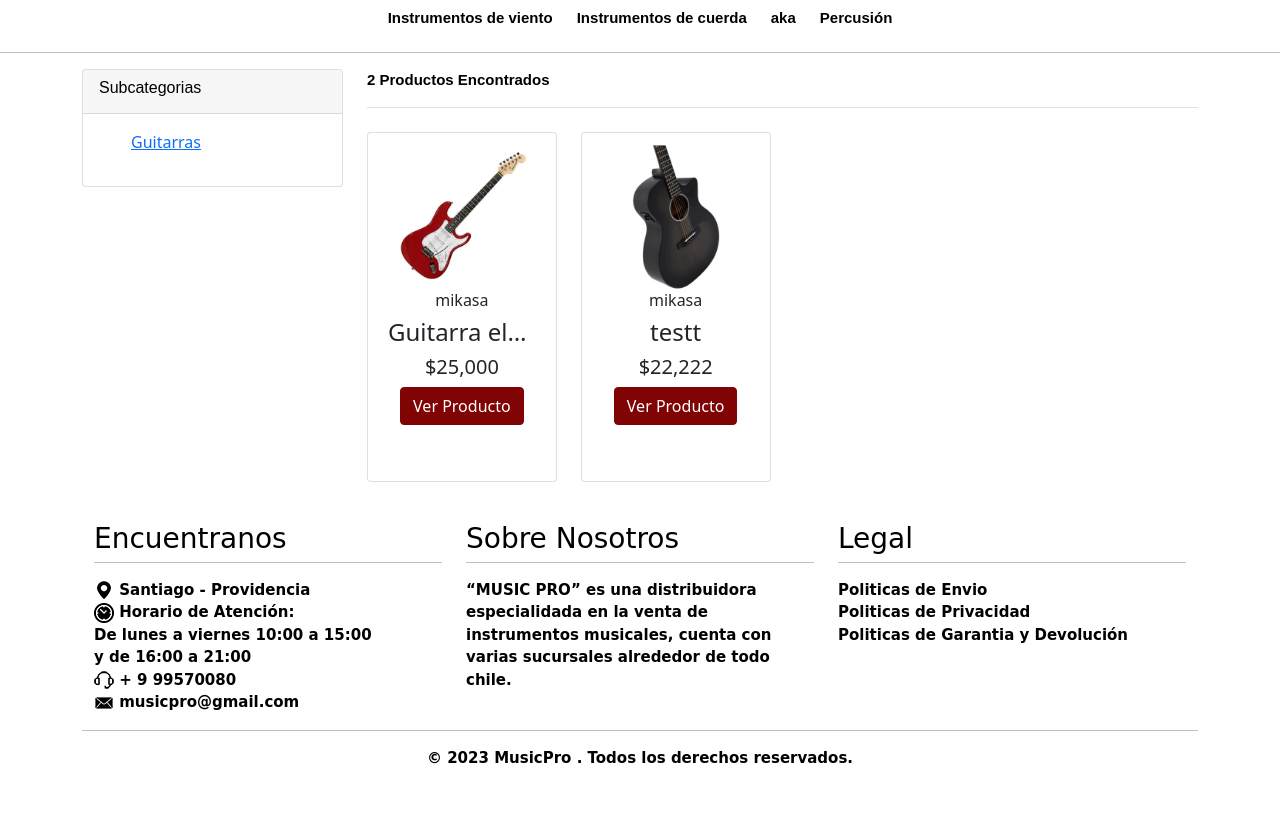
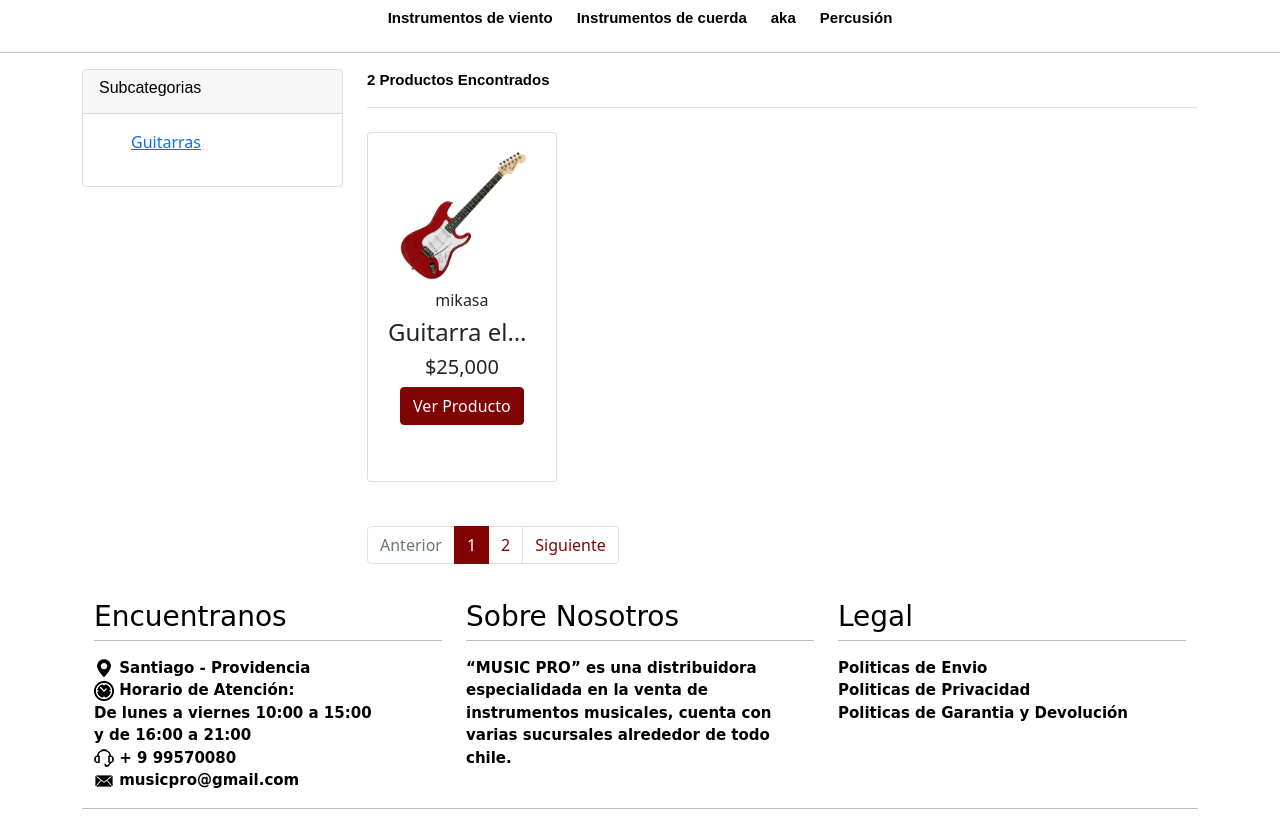
Before and after one commit to dacamposk/musicpro, a Django app: a page that uses app/templates/app/tienda/store.html in a window 1280 px wide. Shown: the part 210-1030 px from the top of the page. Before the commit the page ends 974 px from the top, so only its background shows below. Run offline with Django 4.2, Linux system fonts and the light colour scheme; data comes from the database, SQL or seed files in the repository; both versions use the stored data as it was after the commit; some libraries are stand-ins or nearby versions.

Commit message:
añadido paginador filtrar cada 8 productos

```diff
--- a/app/static/css/estilos.css
+++ b/app/static/css/estilos.css
@@ -323,35 +358,14 @@ footer a:active {
     height: 40px;
   }
 
-/* ====================== carrito icono ==================== */
 
-#cart {
-    position: relative;
-    display: inline-block;
-    margin-left: 15px;
+/* ====================== paginador ==================== */
+
+.pagination .page-link {
+    color: #810404;
 }
 
-#cart img {
-    height: 27px;
-    width: 27px;
+.pagination .page-item.active .page-link {
+    background-color: #810404;
+    border-color: #810404;
 }
-
-#cart-quantity {
-    position: absolute;
-    top: -5px;
-    right: -10px;
-    background: red;
-    color: white;
-    padding: 2px 5px;
-    border-radius: 50%;
-    font-size: 0.7em;
-}
-
-.mt-60 {
-    margin-top: 13px;
-}
-
-.cart-icon:hover {
-    transform: scale(1.1);
-    transition: transform 0.3s ease-in-out;
-}
--- a/app/templates/app/tienda/cart.html
+++ b/app/templates/app/tienda/cart.html
@@ -45,7 +45,7 @@
                 <figure class="itemside align-items-center">
                     <div class="aside"><img src="{{ cart_item.producto.imagen.url}}" class="img-sm"></div>
                     <figcaption class="info">
-                        <a href="#" class="title text-dark">{{ cart_item.producto.nombreProducto}}</a>
+                        <a  href="{{ cart_item.producto.get_url }}" class="title text-dark">{{ cart_item.producto.nombreProducto}}</a>
                         <p class="text-muted small">{{ cart_item.producto.marca}}</p>
                     </figcaption>
                 </figure>
@@ -114,7 +114,7 @@
                     <img src="{% static 'img/icons/payments.png' %}" height="26">
                 </p>
                 <a href="./place-order.html" class="btn btn-primary btn-block"> Checkout </a>
-                <a href="./store.html" class="btn btn-light btn-block">Seguir Comprando</a>
+                <a  href="{% url 'home' %}" class="btn btn-light btn-block">Seguir Comprando</a>
             </div> <!-- card-body.// -->
             </div> <!-- card.// -->
 
--- a/app/templates/app/tienda/store.html
+++ b/app/templates/app/tienda/store.html
@@ -18,7 +18,9 @@
                             <div class="card-body">
                                 {% for sub in subCat %}
                                 <ul class="list-menu">
-                    <li><a href="{% url 'subCatfilter' sub.slugcat sub.slug  %}">{{sub.nombreSubCategoria}}</a></li>
+                                    <li><a
+                                            href="{% url 'subCatfilter' sub.slugcat sub.slug  %}">{{sub.nombreSubCategoria}}</a>
+                                    </li>
                                 </ul>
                                 {% endfor %}
                             </div> <!-- card-body.// -->
@@ -36,7 +38,8 @@
                         <div class="filter-content collapse show" id="collapse_4" style="">
                             {% for t in tipo %}
                             <div class="card-body">
-                    <label><input type="checkbox" id="cbox1" value="first_checkbox"> {{t.nombreTipoInstrumento}} <a href=""></a></label><br>
+                                <label><input type="checkbox" id="cbox1" value="first_checkbox">
+                                    {{t.nombreTipoInstrumento}} <a href=""></a></label><br>
                                 <label class="checkbox-btn">
 
                                 </label>
@@ -69,16 +72,19 @@
                     <div class="col-xs col-sm-6 col-md col-lg-3">
                         <div class="producto">
                             <div class="card">
-                <div class="body-card" >
-                    <div class="text-center"><img src="{{ p.imagen.url}}"  class="img-fluid" >
+                                <div class="body-card">
+                                    <div class="text-center"><img src="{{ p.imagen.url}}" class="img-fluid">
                                     </div>
 
                                     <h6 class="text-center ">{{p.marca}}</h6>
                                     <h4 class="text-center text-truncate">{{p.nombreProducto}}</h4>
                                     <h5 class="text-center ">${{p.precio | intcomma}}</h5>
                                     <!-- Boton Ver Producto -->
-                    <a href="{% url 'detalle' p.SKU %}"><div class="text-center"> <button  type="button"  class="btn btn-success " >
-                        Ver Producto</button> </a></div>
+                                    <a href="{% url 'detalle' p.SKU %}">
+                                        <div class="text-center"> <button type="button" class="btn btn-success ">
+                                                Ver Producto</button>
+                                    </a>
+                                </div>
 
 
 
@@ -87,6 +93,34 @@
                     </div>
                 </div>
                 {% endfor %}
+                {% if productos.has_other_pages %}
+                <nav class="mt-4" aria-label="Page navigation sample">
+                    <ul class="pagination">
+                        {%if productos.has_previous%}
+                        <li class="page-item"><a class="page-link"
+                                href="?page={{productos.previous_page_numer}}">Previous</a></li>
+                        {% else %}
+                        <li class="page-item disabled"><a class="page-link" href="#">Anterior</a></li>
+                        {% endif %}
+                        {% for i in productos.paginator.page_range %}
+                        {%if productos.number == i %}
+                        <li class="page-item active"><a class="page-link" href="#">{{i}}</a></li>
+                        {% else %}
+                        <li class="page-item"><a class="page-link" href="?page={{i}}">{{i}}</a></li>
+                        {% endif %}
+                        {% endfor %}
+
+
+                        {%if productos.has_next%}
+                        <li class="page-item"><a class="page-link"
+                                href="?page={{productos.next_page_number}}">Siguiente</a></li>
+                        {% else %}
+                        <li class="page-item disabled"><a class="page-link" href="#">Siguiente</a></li>
+
+                        {% endif %}
+                    </ul>
+                </nav>
+                {% endif %}
 
         </div>
         {% endblock %}
--- a/app/views.py
+++ b/app/views.py
@@ -7,6 +7,7 @@ from django.contrib import messages
 from .models import User
 from . models import *
 from .models import SubCategoria, Categoria
+from django.core.paginator import EmptyPage, PageNotAnInteger,Paginator
 
 # Create your views here.
 
@@ -88,17 +89,22 @@ def store (request, slug):
     catslug = Categoria.objects.get(slug = slug)
     subcat = SubCategoria.objects.filter(categoria=catslug)
     productos = Producto.objects.filter(categoria=catslug)
+    paginator = Paginator(productos, 1)
+    page = request.GET.get('page')
+    paged_productos = paginator.get_page(page)
     categorias = Categoria.objects.all()
     producto_count = productos.count()
     context = {
         'tipo':tipo,
         'subCat':subcat,
         'categorias':categorias,
-        'productos': productos,
+        'productos': paged_productos,
         'producto_count': producto_count,
 
     }
     return render(request, 'app/tienda/store.html', context)
+
+
 # filtro de subcategoria
 def subCatfilter (request,slugcat,subcatslug):
      # Trae todo
```
Also changed, not shown: other parts of app/static/css/estilos.css (+35 -0 lines), db.sqlite3, media/img/productos/D_808107-MLC49853263191_052022-F-768x768_BDO6cJy.webp (added). Lines whose indentation alone changed are shown as unchanged.
